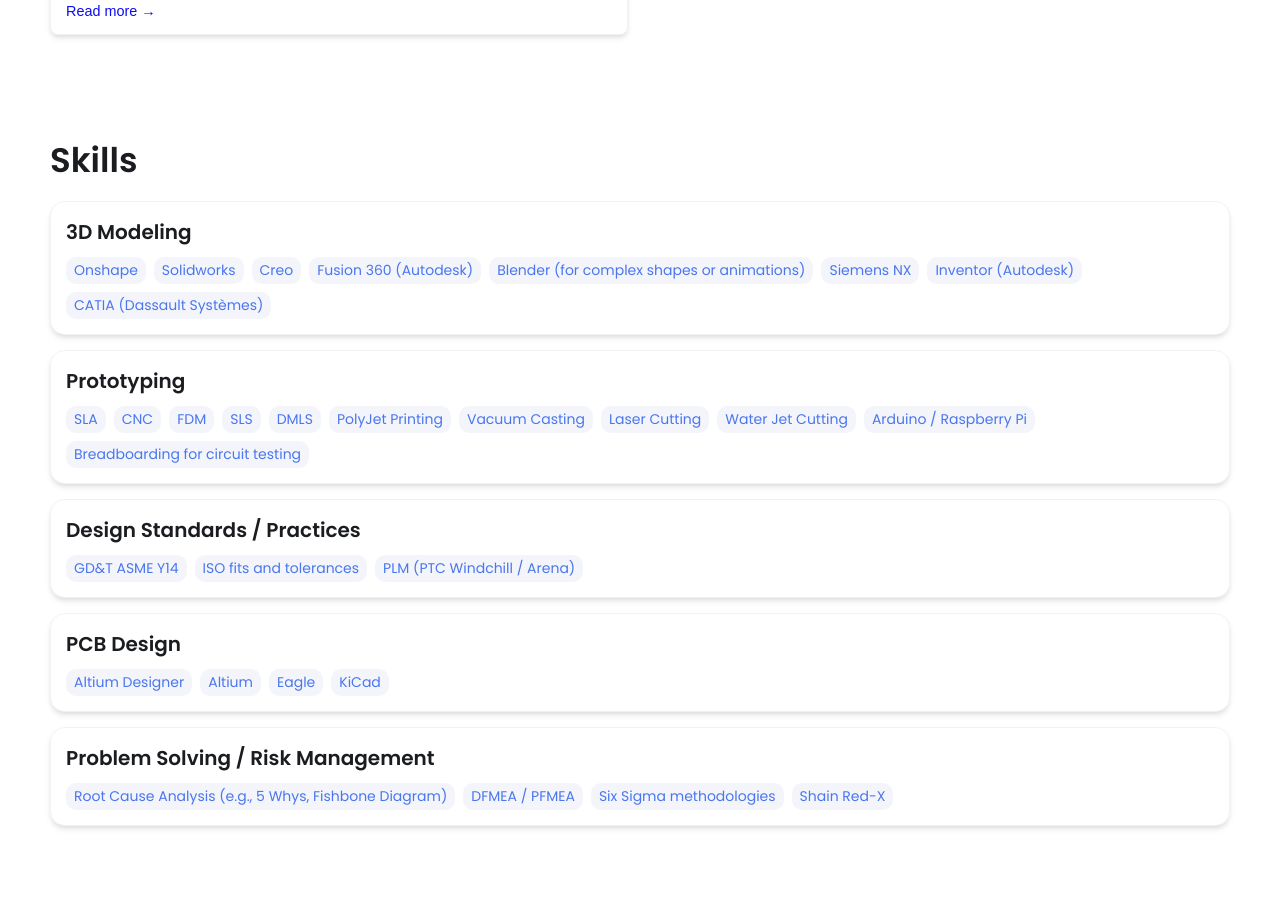
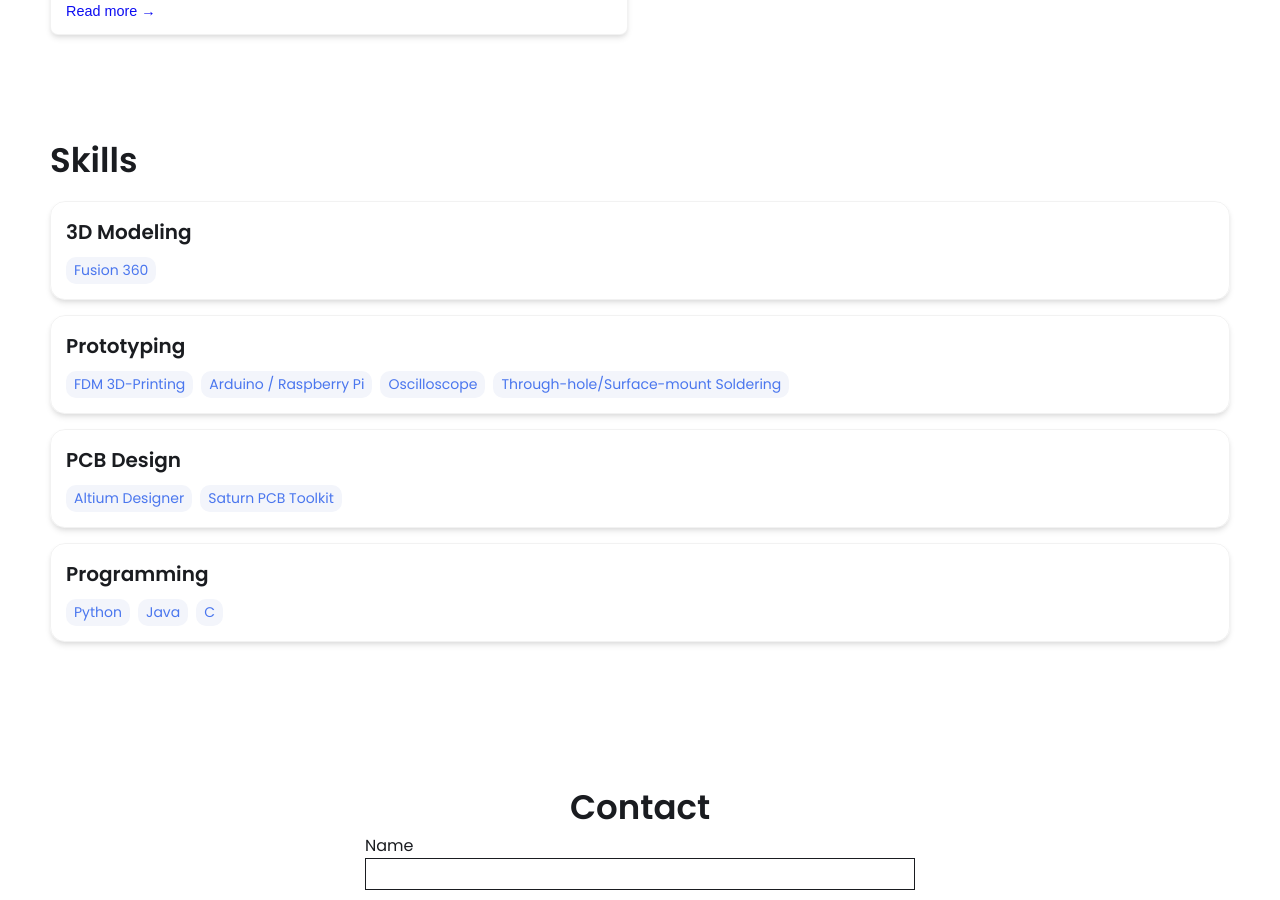
Before and after one commit to MegaPerkyCello/MegaPerkyCello.github.io, a Jekyll site: the page built from index.html, in a window 1280 px wide and 900 px high, scrolled down 1948 px. Built offline with Jekyll 4.4.1, drawn with Linux system fonts in a browser that asks for light colours; some of the changed text lies outside the part shown.

Commit message:
Update _config.yml

```diff
--- a/_config.yml
+++ b/_config.yml
@@ -7,17 +7,14 @@
 
 # Main Page Setup
 
-title: John Doe's Portfolio # This is what shows up in the tab of the browser
+title: Remington Yang's Portfolio # This is what shows up in the tab of the browser
 
 
 
 # Hero Section
-name: John Doe
-headline: headline message
+name: Remington Yang
+headline: Electrical Engineering and CS @ MIT
 description: >- # dont remove this line. this will ignore all new lines until the next section
-  Write an awesome intro and discuss your highlights and qualification. You can edit this
-  line in _config.yml. It will appear in your document head meta (for
-  Google search results) and in your feed.xml site description.
 
 # Place your profile image in /assets/images/profile-image/folder and edit the file name
 profile_image: ./assets/images/profile-image/avatar.jpeg
@@ -25,15 +22,15 @@ profile_image: ./assets/images/profile-image/avatar.jpeg
 
 # Link your resume
 # You can place your resume in assets/resume/{resume.pdf or add external link such as pdf saved in google drive
-resume-url: https://drive.google.com/file/d/13Z3duVzh-gguPU5r03oJVEE6rV9rd3DS/view?usp=sharing # or /assets/resume/resume.pdf
+resume-url: https://docs.google.com/document/d/1w6QAYf-7qDaoN6hoL4IGjqXhmTRJsxbCZ7ckA4bk-GU/edit?tab=t.0#heading=h.g0ifd6vsndj4 # or /assets/resume/resume.pdf
 
 
 # Set up external links - this will show up as small icons next to your name.
 
 external-links:    # input only your own url slug. The icons with missing entries will not appear.
-  linkedin: test    # https://www.linkedin.com/in/{your url slug}
-  github: leea12    # https://github.com/{your url slug}
-  stackoverflow: test      # https://stackoverflow.com/users/{your url slug}
+  linkedin: https://www.linkedin.com/in/remingtonyang/    # https://www.linkedin.com/in/{your url slug}
+  github: https://github.com/MegaPerkyCello   # https://github.com/{your url slug}
+  stackoverflow:       # https://stackoverflow.com/users/{your url slug}
   medium:            # https://medium.com/@{your url slug}
   x-twitter:   # https://x.com/{your url slug}
   threads:            # https://threads.net/@{your url slug}
@@ -47,44 +44,22 @@ external-links:    # input only your own url slug. The icons with missing entrie
 skills:
   - category: 3D Modeling
     tools:
-    - Onshape
-    - Solidworks
-    - Creo
-    - Fusion 360 (Autodesk)
-    - Blender (for complex shapes or animations)
-    - Siemens NX
-    - Inventor (Autodesk)
-    - CATIA (Dassault Systèmes)
+    - Fusion 360
   - category: Prototyping
     tools:
-    - SLA
-    - CNC
-    - FDM
-    - SLS
-    - DMLS
-    - PolyJet Printing
-    - Vacuum Casting
-    - Laser Cutting
-    - Water Jet Cutting
+    - FDM 3D-Printing
     - Arduino / Raspberry Pi
-    - Breadboarding for circuit testing
-  - category: Design Standards / Practices
-    tools:
-    - GD&T ASME Y14
-    - ISO fits and tolerances
-    - PLM (PTC Windchill / Arena)
+    - Oscilloscope
+    - Through-hole/Surface-mount Soldering
   - category: PCB Design
     tools:
     - Altium Designer
-    - Altium
-    - Eagle
-    - KiCad
-  - category: Problem Solving / Risk Management
+    - Saturn PCB Toolkit
+  - category: Programming
     tools:
-    - Root Cause Analysis (e.g., 5 Whys, Fishbone Diagram)
-    - DFMEA / PFMEA
-    - Six Sigma methodologies
-    - Shain Red-X
+    - Python
+    - Java
+    - C
 
 
 # Contact Form Setup. Setup an account and copy over the key. When someone fills out the form, it will be received in your email.
```
